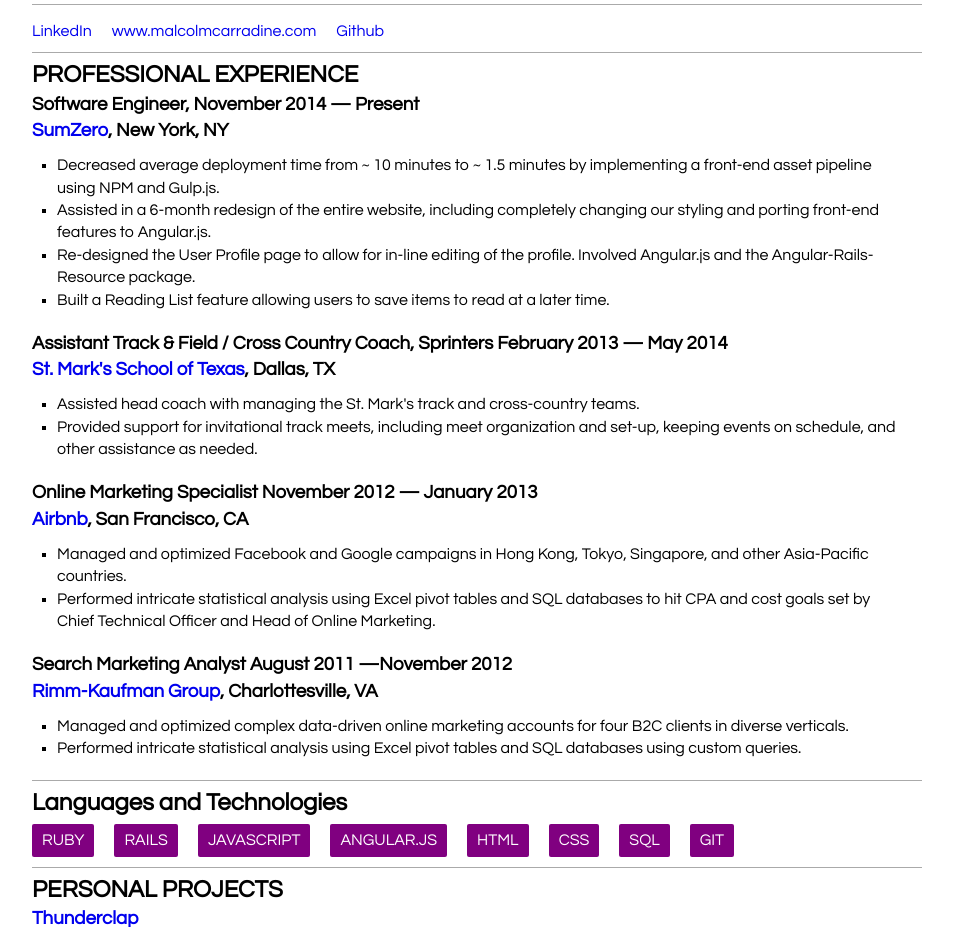
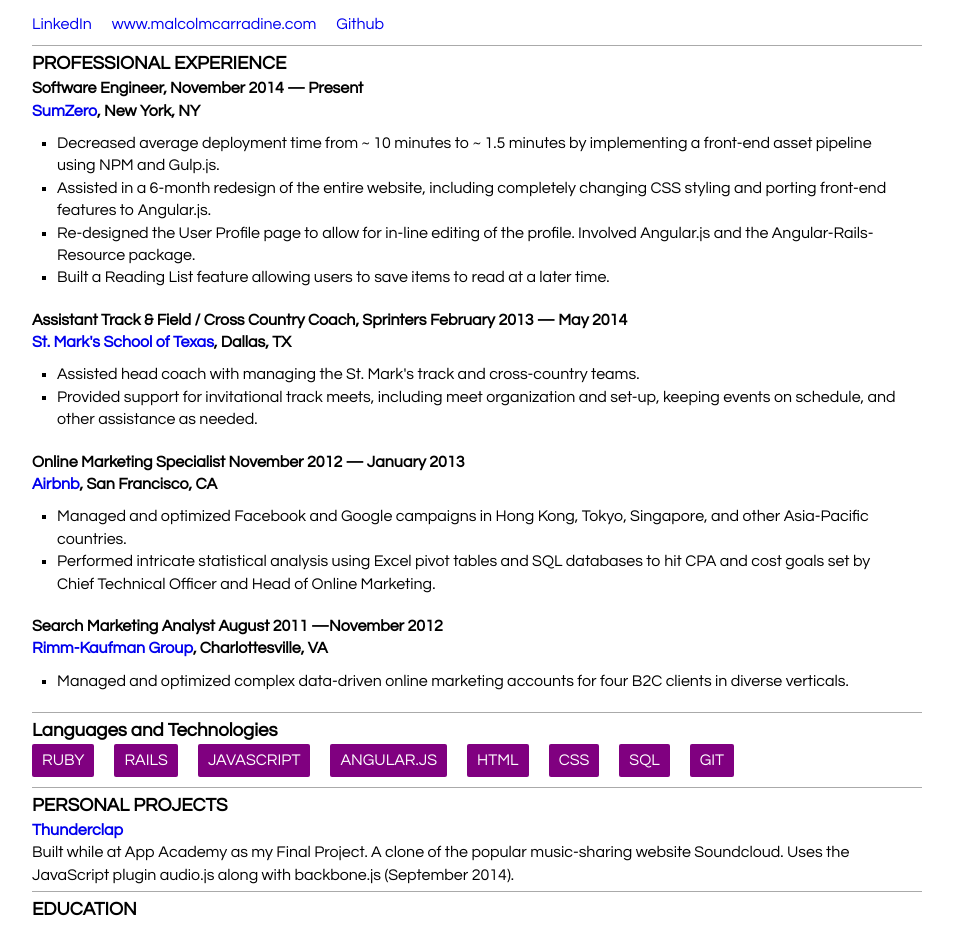
Before and after one commit to carradjm/carradjm.github.io, a plain HTML site: page resume.html in a window 1280 px wide. Shown: the part 93-1020 px from the top of the page, without its empty margins (163-1116 px from the left). Drawn offline with Linux system fonts and the light colour scheme.

Commit message:
Update resume.html

```diff
--- a/resume.html
+++ b/resume.html
@@ -43,13 +43,13 @@
 
   .first-name {
     font-weight: 200;
-    font-size: 48px;
+    font-size: 42px;
     letter-spacing: 3px;
   }
 
   .last-name {
     font-weight: 700;
-    font-size: 48px;
+    font-size: 42px;
     letter-spacing: 3px;
   }
 
@@ -164,41 +164,40 @@
   </section>
 
   <section class="work">
-    <h2>PROFESSIONAL EXPERIENCE</h2>
+    <h3>PROFESSIONAL EXPERIENCE</h3>
 
-    <h3>Software Engineer, November 2014 &mdash; Present</h3>
-    <h3><a href="http://www.sumzero.com">SumZero</a>, New York, NY</h3>
+    <h4>Software Engineer, November 2014 &mdash; Present</h4>
+    <h4><a href="http://www.sumzero.com">SumZero</a>, New York, NY</h4>
     <ul style="list-style: square; padding: 10px 25px">
       <li>Decreased average deployment time from ~ 10 minutes to ~ 1.5 minutes by implementing a front-end asset pipeline using NPM and Gulp.js.</li>
-      <li>Assisted in a 6-month redesign of the entire website, including completely changing our styling and porting front-end features to Angular.js.</li>
+      <li>Assisted in a 6-month redesign of the entire website, including completely changing CSS styling and porting front-end features to Angular.js.</li>
       <li>Re-designed the User Profile page to allow for in-line editing of the profile.  Involved Angular.js and the Angular-Rails-Resource package.</li>
       <li>Built a Reading List feature allowing users to save items to read at a later time.</li>
     </ul>
 
-    <h3>Assistant Track &amp Field / Cross Country Coach, Sprinters February 2013 &mdash; May 2014</h3>
-    <h3><a href="http://www.smtexas.org/home">St. Mark&#39;s School of Texas</a>, Dallas, TX</h3>
+    <h4>Assistant Track &amp Field / Cross Country Coach, Sprinters February 2013 &mdash; May 2014</h4>
+    <h4><a href="http://www.smtexas.org/home">St. Mark&#39;s School of Texas</a>, Dallas, TX</h4>
     <ul style="list-style: square; padding: 10px 25px">
       <li>Assisted head coach with managing the St. Mark&#39;s track and cross-country teams. </li>
       <li>Provided support for invitational track meets, including meet organization and set-up, keeping events on schedule, and other assistance as needed.</li>
     </ul>
 
-    <h3>Online Marketing Specialist November 2012 &mdash; January 2013</h3>
-    <h3><a href="http://www.airbnb.com">Airbnb</a>, San Francisco, CA</h3>
+    <h4>Online Marketing Specialist November 2012 &mdash; January 2013</h4>
+    <h4><a href="http://www.airbnb.com">Airbnb</a>, San Francisco, CA</h4>
     <ul style="list-style: square; padding: 10px 25px">
       <li>Managed and optimized Facebook and Google campaigns in Hong Kong, Tokyo, Singapore, and other Asia-Pacific countries.</li>
       <li>Performed intricate statistical analysis using Excel pivot tables and SQL databases to hit CPA and cost goals set by Chief Technical Officer and Head of Online Marketing.</li>
     </ul>
 
-    <h3>Search Marketing Analyst August 2011 &mdash;November 2012</h3>
-    <h3><a href="http://www.rimmkaufman.com">Rimm-Kaufman Group</a>, Charlottesville, VA </h3>
+    <h4>Search Marketing Analyst August 2011 &mdash;November 2012</h4>
+    <h4><a href="http://www.rimmkaufman.com">Rimm-Kaufman Group</a>, Charlottesville, VA </h4>
     <ul style="list-style: square; padding: 10px 25px">
       <li>Managed and optimized complex data-driven online marketing accounts for four B2C clients in diverse verticals. </li>
-      <li>Performed intricate statistical analysis using Excel pivot tables and SQL databases using custom queries.</li>
     </ul>
   </section>
 
   <section class="skills">
-    <h2>Languages and Technologies</h2>
+    <h3>Languages and Technologies</h3>
     <ul class="group">
       <li>Ruby</li>
       <li>Rails</li>
@@ -212,16 +211,16 @@
   </section>
 
   <section class="projects">
-    <h2>PERSONAL PROJECTS</h2>
+    <h3>PERSONAL PROJECTS</h3>
     <ul>
-      <li><h3><a href="http://www.thunderclap.rocks">Thunderclap</a></h3>
+      <li><h4><a href="http://www.thunderclap.rocks">Thunderclap</a></h4>
         Built while at App Academy as my Final Project. A clone of the popular music-sharing website Soundcloud. Uses the JavaScript plugin audio.js along with backbone.js (September 2014).
       </li>
     </ul>
   </section>
 
   <section class="education">
-    <h2>EDUCATION</h2>
+    <h3>EDUCATION</h3>
      <ul style="list-style: square; padding: 10px 25px">
       <li>University of Virginia, Charlottesville, VA, BA Economics &mdash; May 2011; GMAT &mdash; 720/800 (94th Percentile)</li>
       <li>App Academy (www.appacademy.io), July 2014 &mdash; September 2014, New York City</li>
```
